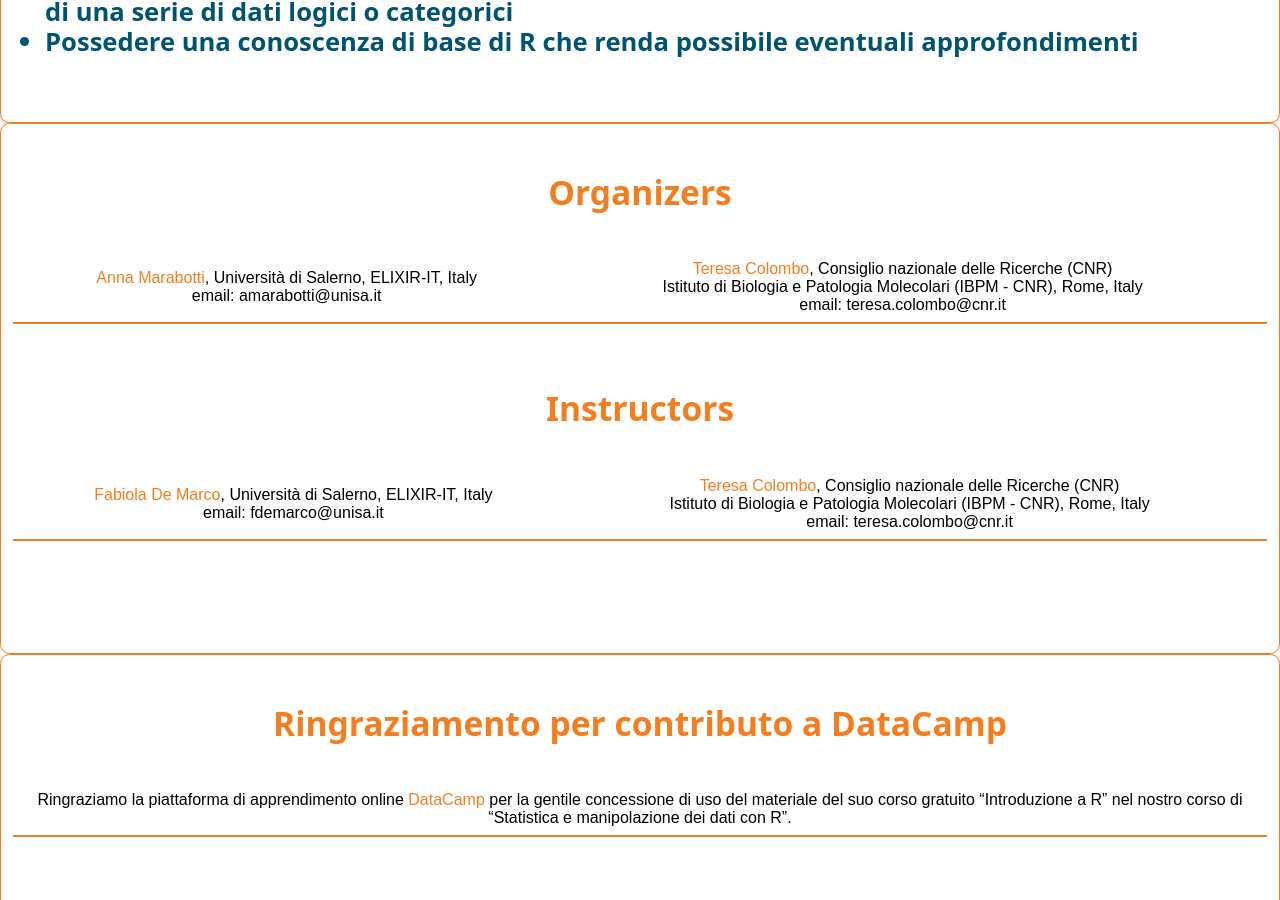
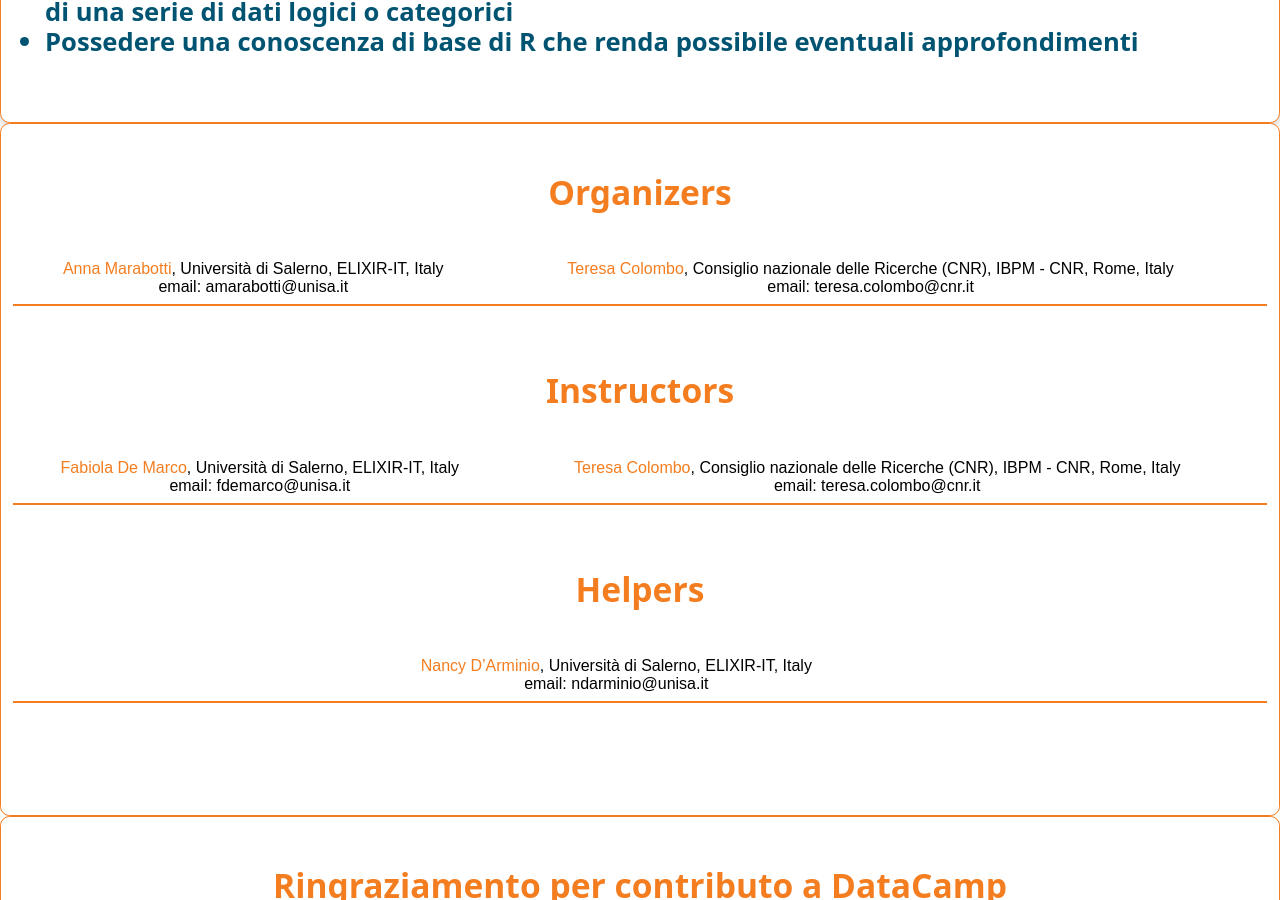
Before and after one commit to maghetta/Corso-R-livello-base__BBC, a Jekyll site: the page built from index.html, in a window 1280 px wide and 900 px high, scrolled down 1009 px. Built offline with Jekyll 4.4.1, drawn with Linux system fonts in a browser that asks for light colours.

Commit message:
Update index.html

```diff
--- a/index.html
+++ b/index.html
@@ -69,7 +69,7 @@
                         <table>
                             <tr>
                                 <td><a href="https://docenti.unisa.it/025916/home">Anna Marabotti</a>, Università di Salerno, ELIXIR-IT, Italy <br> email: amarabotti@unisa.it</td>
-                                <td><a href="https://www.ibpm.cnr.it/index.php?option=com_cnr&view=profile&id=601&lang=en">Teresa Colombo</a>, Consiglio nazionale delle Ricerche (CNR) <br> Istituto di Biologia e Patologia Molecolari (IBPM - CNR), Rome, Italy <br> email: teresa.colombo@cnr.it</td>
+                                <td><a href="https://www.ibpm.cnr.it/index.php?option=com_cnr&view=profile&id=601&lang=en">Teresa Colombo</a>, Consiglio nazionale delle Ricerche (CNR), IBPM - CNR, Rome, Italy <br> email: teresa.colombo@cnr.it</td>
                                 <td></td>
                             </tr>
                         </table>
@@ -84,7 +84,21 @@
                         <table>
                             <tr>
                                 <td><a href="https://docenti.unisa.it/042978/home">Fabiola De Marco</a>, Università di Salerno, ELIXIR-IT, Italy <br> email: fdemarco@unisa.it</td>
-                                <td><a href="https://www.ibpm.cnr.it/index.php?option=com_cnr&view=profile&id=601&lang=en">Teresa Colombo</a>, Consiglio nazionale delle Ricerche (CNR) <br> Istituto di Biologia e Patologia Molecolari (IBPM - CNR), Rome, Italy <br> email: teresa.colombo@cnr.it</td>
+                                <td><a href="https://www.ibpm.cnr.it/index.php?option=com_cnr&view=profile&id=601&lang=en">Teresa Colombo</a>, Consiglio nazionale delle Ricerche (CNR), IBPM - CNR, Rome, Italy <br> email: teresa.colombo@cnr.it</td>
+                                <td></td>
+                            </tr>
+                        </table>
+                    </div>
+                </div>
+           </div>
+           <div class="container">
+                <div class="row">
+                    <h2 class="no-anchor text-secondary text-center mb-3">Helpers</h2>
+                    <div class="position-relative">
+
+                        <table>
+                            <tr>
+                                <td><a href="https://rubrica.unisa.it/?matricola=043476">Nancy D’Arminio</a>, Università di Salerno, ELIXIR-IT, Italy <br> email: ndarminio@unisa.it</td>
                                 <td></td>
                             </tr>
                         </table>
```
